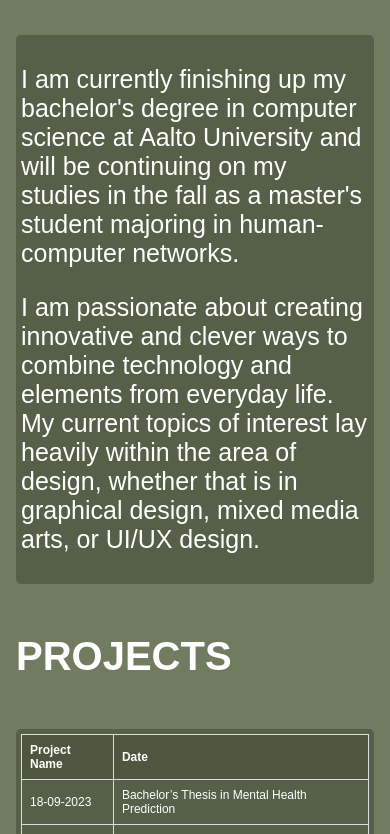
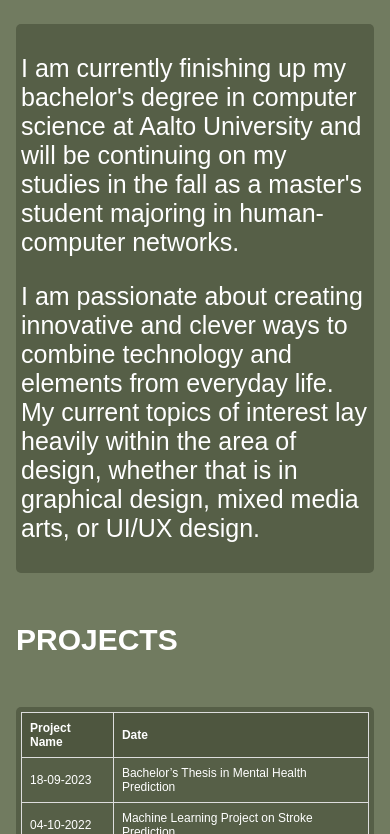
Before and after one commit to ebjorm/Portfolio, a plain HTML site: page index.html in a window 390 px wide. Shown: the part 621-1455 px from the top of the page. Drawn offline with Linux system fonts and the light colour scheme.

Commit message:
validation error fix

```diff
--- a/styles/index.css
+++ b/styles/index.css
@@ -165,7 +165,7 @@ body {
     }
 
     main h2 {
-      font-size: 30;
+      font-size: 30px;
     }
 
     .header-links {
@@ -184,10 +184,6 @@ body {
       right: 10px;
     }
 
-    main h2 {
-      font-size: 20;
-    }
-
     .header-links {
       top: 30px;
       left: 5px;
```
